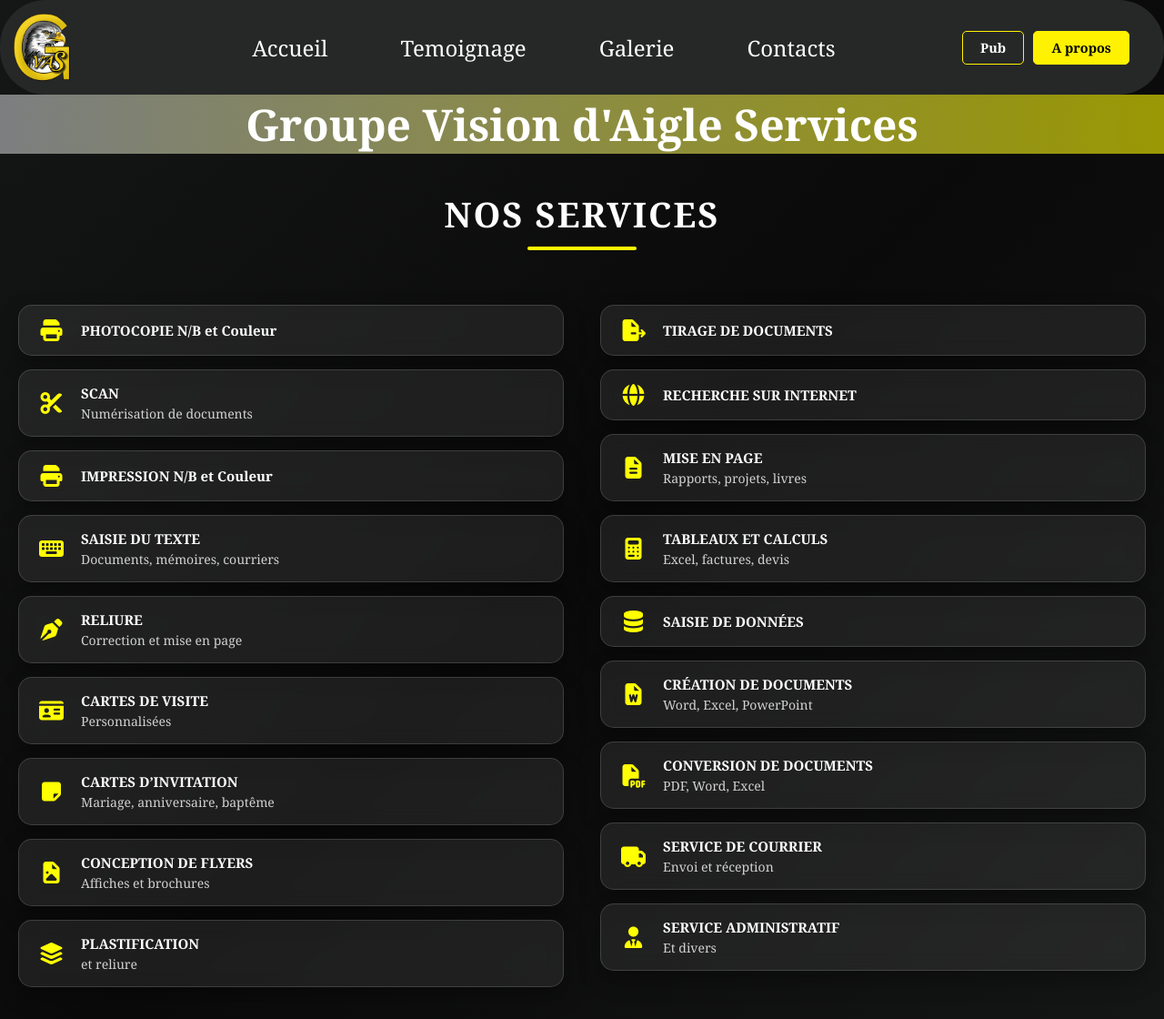
After one commit to El-mavic/Projet_GVAS, a PHP site: page /nos_services.php in a window 1280 px wide. The commit adds this page. Shown: the whole page at 91% size. Run offline with PHP 8.4, Linux system fonts and the light colour scheme; some libraries are stand-ins or nearby versions.

Commit message:
la page nos services

```diff
--- a/SITE_GVAS/contacts.php
+++ b/SITE_GVAS/contacts.php
@@ -69,7 +69,7 @@
                                 </div>
                                 <div class="contact-text">
                                     <h4>Email</h4>
-                                    <p>gvas0101@mail.com</p>
+                                    <p>Info@gvas.com</p>
                                 </div>
                             </div>
 
--- /dev/null
+++ b/SITE_GVAS/nos_services.php
@@ -0,0 +1,423 @@
+<!DOCTYPE html>
+<html lang="fr">
+
+<head>
+    <meta charset="UTF-8">
+    <meta name="viewport" content="width=device-width, initial-scale=1.0">
+    <meta name="description" content="De réfférence, GVAS est une structure
+          professionnelle composée d’un personnel de qualité agréé
+          par l’État. spécialisé dans la vente des produits et services,
+          l'accompagnement professionnelle à travers des formations qualifiantes
+           et certifiantes mais aussi
+           dans un suivi quelconque en vue d’un domaine professionnel donné.">
+    <meta name="author" content="Mr El-mavic BAKALA">
+    <meta name="author" content="Miss Célina LUEMBA">
+    <meta name="author" content="Gln93/Mr Tokyo">
+    <meta name="robots" content="index, follow">
+    <meta name="keywords"
+        content="GVAS, EVGS, groupe vision d'aigle services, vision d'aigle, achat, formation, cours en ligne, produits, service">
+    <link rel="icon" href="images/Images/GVAS.png">
+    <title>Groupe Vision d'Aigle Services</title>
+    <link rel="stylesheet" href="https://cdnjs.cloudflare.com/ajax/libs/font-awesome/7.0.1/css/all.min.css"
+        integrity="sha512-2SwdPD6INVrV/lHTZbO2nodKhrnDdJK9/kg2XD1r9uGqPo1cUbujc+IYdlYdEErWNu69gVcYgdxlmVmzTWnetw=="
+        crossorigin="anonymous" referrerpolicy="no-referrer" />
+    <link rel="stylesheet" href="style.css">
+
+</head>
+
+<body>
+    <div class=" burger-menu ">
+        <ul class=" links">
+            <li><a href="index.php">Accueil</a></li>
+            <li><a href="temoignage.php">Temoignage</a></li>
+            <li><a href="galerie.php">Galerie</a></li>
+            <li><a href="contacts.php">Contacts</a></li>
+            <div class="divider"></div>
+            <div class="buttons-burger-menu">
+                <a class="action-button" href="Gloire/page_publicitaire.php">Pub</a>
+                <a class="action-button" style="white-space: nowrap;" href="/Vivi/apropos.php">A propos</a>
+            </div>
+        </ul>
+    </div>
+    <header>
+
+        <div class="navbar">
+            <div class="logo">
+                <img class="gvas" src="images/Images/GVAS.png" alt="GVAS">
+
+            </div>
+
+            <ul class="links">
+                <li><a href="index.php">Accueil</a></li>
+                <li><a href="temoignage.php">Temoignage</a></li>
+                <li><a href="galerie.php">Galerie</a></li>
+                <li><a href="contacts.php">Contacts</a></li>
+            </ul>
+            <div class="buttons">
+                <a class="action-button pro " href="Gloire/page_publicitaire.php">Pub</a>
+                <a class="action-button" style="  white-space: nowrap;" href="vivi/apropos.php">A propos</a>
+            </div>
+            <div class="burger-menu-button">
+                <i class="fa-solid fa-bars"></i>
+            </div>
+        </div>
+    </header>
+    <p class="texte">Groupe Vision d'Aigle Services </p>
+
+    <section class="services">
+
+        <h1 class="title">NOS SERVICES</h1>
+
+        <div class="services-container">
+
+            <!-- COLONNE GAUCHE -->
+            <div class="column">
+
+                <div class="service-card">
+                    <i class="fa-solid fa-print"></i>
+                    <div>
+                        <h3>PHOTOCOPIE N/B et Couleur</h3>
+                    </div>
+                </div>
+
+                <div class="service-card">
+                    <i class="fa-solid fa-scissors"></i>
+                    <div>
+                        <h3>SCAN</h3>
+                        <p>Numérisation de documents</p>
+                    </div>
+                </div>
+
+                <div class="service-card">
+                    <i class="fa-solid fa-print"></i>
+                    <div>
+                        <h3>IMPRESSION N/B et Couleur</h3>
+                    </div>
+                </div>
+
+                <div class="service-card">
+                    <i class="fa-solid fa-keyboard"></i>
+                    <div>
+                        <h3>SAISIE DU TEXTE</h3>
+                        <p>Documents, mémoires, courriers</p>
+                    </div>
+                </div>
+
+                <div class="service-card">
+                    <i class="fa-solid fa-pen-nib"></i>
+                    <div>
+                        <h3>RELIURE</h3>
+                        <p>Correction et mise en page</p>
+                    </div>
+                </div>
+
+                <div class="service-card">
+                    <i class="fa-solid fa-id-card"></i>
+                    <div>
+                        <h3>CARTES DE VISITE</h3>
+                        <p>Personnalisées</p>
+                    </div>
+                </div>
+
+                <div class="service-card">
+                    <i class="fa-solid fa-note-sticky"></i>
+                    <div>
+                        <h3>CARTES D’INVITATION</h3>
+                        <p>Mariage, anniversaire, baptême</p>
+                    </div>
+                </div>
+
+                <div class="service-card">
+                    <i class="fa-solid fa-file-image"></i>
+                    <div>
+                        <h3>CONCEPTION DE FLYERS</h3>
+                        <p>Affiches et brochures</p>
+                    </div>
+                </div>
+
+                <div class="service-card">
+                    <i class="fa-solid fa-layer-group"></i>
+                    <div>
+                        <h3>PLASTIFICATION</h3>
+                        <p>et reliure</p>
+                    </div>
+                </div>
+
+            </div>
+
+            <!-- COLONNE DROITE -->
+            <div class="column">
+
+                <div class="service-card">
+                    <i class="fa-solid fa-file-export"></i>
+                    <div>
+                        <h3>TIRAGE DE DOCUMENTS</h3>
+                    </div>
+                </div>
+
+                <div class="service-card">
+                    <i class="fa-solid fa-globe"></i>
+                    <div>
+                        <h3>RECHERCHE SUR INTERNET</h3>
+                    </div>
+                </div>
+
+                <div class="service-card">
+                    <i class="fa-solid fa-file-lines"></i>
+                    <div>
+                        <h3>MISE EN PAGE</h3>
+                        <p>Rapports, projets, livres</p>
+                    </div>
+                </div>
+
+                <div class="service-card">
+                    <i class="fa-solid fa-calculator"></i>
+                    <div>
+                        <h3>TABLEAUX ET CALCULS</h3>
+                        <p>Excel, factures, devis</p>
+                    </div>
+                </div>
+
+                <div class="service-card">
+                    <i class="fa-solid fa-database"></i>
+                    <div>
+                        <h3>SAISIE DE DONNÉES</h3>
+                    </div>
+                </div>
+
+                <div class="service-card">
+                    <i class="fa-solid fa-file-word"></i>
+                    <div>
+                        <h3>CRÉATION DE DOCUMENTS</h3>
+                        <p>Word, Excel, PowerPoint</p>
+                    </div>
+                </div>
+
+                <div class="service-card">
+                    <i class="fa-solid fa-file-pdf"></i>
+                    <div>
+                        <h3>CONVERSION DE DOCUMENTS</h3>
+                        <p>PDF, Word, Excel</p>
+                    </div>
+                </div>
+
+                <div class="service-card">
+                    <i class="fa-solid fa-truck"></i>
+                    <div>
+                        <h3>SERVICE DE COURRIER</h3>
+                        <p>Envoi et réception</p>
+                    </div>
+                </div>
+
+                <div class="service-card">
+                    <i class="fa-solid fa-user-tie"></i>
+                    <div>
+                        <h3>SERVICE ADMINISTRATIF</h3>
+                        <p>Et divers</p>
+                    </div>
+                </div>
+
+            </div>
+
+        </div>
+
+    </section>
+    <style>
+        body {
+            font-family: Cambria, Cochin, Georgia, Times, 'Times New Roman', serif;
+            margin: 0;
+            padding: 0;
+            background: linear-gradient(-45deg, #262828, #0a0a0a, #262828, #1c1c1c);
+            background-size: 400% 400%;
+            animation: gradientBG 12s ease infinite;
+            color: white;
+        }
+
+        /* ANIMATION BACKGROUND */
+        @keyframes gradientBG {
+            0% {
+                background-position: 0% 50%;
+            }
+
+            50% {
+                background-position: 100% 50%;
+            }
+
+            100% {
+                background-position: 0% 50%;
+            }
+        }
+
+        /* TITRE */
+        .title {
+            text-align: center;
+            margin: 40px 0;
+            font-size: 38px;
+            font-weight: bold;
+            letter-spacing: 2px;
+            text-transform: uppercase;
+            color: #ffffff;
+            position: relative;
+        }
+
+        .title::after {
+            content: "";
+            width: 120px;
+            height: 4px;
+            background: yellow;
+            display: block;
+            margin: 10px auto;
+            border-radius: 10px;
+        }
+
+        /* CONTAINER */
+        .services-container {
+            display: flex;
+            justify-content: center;
+            gap: 40px;
+            padding: 20px;
+            flex-wrap: wrap;
+        }
+
+        /* COLONNE */
+        .column {
+            flex: 1;
+            min-width: 320px;
+        }
+
+        /* CARD GLASS STYLE */
+        .service-card {
+            background: rgba(255, 255, 255, 0.08);
+            backdrop-filter: blur(10px);
+            -webkit-backdrop-filter: blur(10px);
+            border: 1px solid rgba(255, 255, 255, 0.15);
+
+            display: flex;
+            align-items: center;
+            gap: 15px;
+
+            padding: 15px 18px;
+            margin-bottom: 15px;
+
+            border-radius: 15px;
+            box-shadow: 0 10px 25px rgba(0, 0, 0, 0.3);
+
+            transition: all 0.4s ease;
+            cursor: pointer;
+
+            opacity: 0;
+            transform: translateY(20px);
+            animation: fadeIn 0.8s forwards;
+        }
+
+        /* ANIMATION APPARITION */
+        @keyframes fadeIn {
+            to {
+                opacity: 1;
+                transform: translateY(0);
+            }
+        }
+
+        /* DELAY AUTOMATIQUE */
+        .service-card:nth-child(1) {
+            animation-delay: 0.1s;
+        }
+
+        .service-card:nth-child(2) {
+            animation-delay: 0.2s;
+        }
+
+        .service-card:nth-child(3) {
+            animation-delay: 0.3s;
+        }
+
+        .service-card:nth-child(4) {
+            animation-delay: 0.4s;
+        }
+
+        .service-card:nth-child(5) {
+            animation-delay: 0.5s;
+        }
+
+        /* HOVER ULTRA PRO */
+        .service-card:hover {
+            transform: translateX(10px) scale(1.03);
+            background: rgba(203, 206, 6, 0.651);
+            border: 1px solid rgba(124, 124, 126, 0.822);
+            box-shadow: 0 15px 40px rgba(161, 204, 6, 0.678);
+        }
+
+        /* ICÔNES */
+        .service-card i {
+            font-size: 24px;
+            color: yellow;
+            width: 35px;
+            text-align: center;
+            transition: 0.3s;
+        }
+
+        .service-card:hover i {
+            transform: rotate(10deg) scale(1.2);
+            color: #fff;
+        }
+
+        /* TEXTES */
+        .service-card h3 {
+            margin: 0;
+            font-size: 15px;
+            color: #fff;
+        }
+
+        .service-card p {
+            margin: 3px 0 0;
+            font-size: 14px;
+            color: rgba(255, 255, 255, 0.801);
+        }
+
+        /* RESPONSIVE */
+        @media (max-width: 768px) {
+            .services-container {
+                flex-direction: column;
+                align-items: center;
+            }
+        }
+    </style>
+
+    <!--burgerMenuButton-->
+    <script>
+        const burgerMenuButton = document.querySelector('.burger-menu-button');
+        const burgerMenuButtonIcon = document.querySelector('.burger-menu-button i');
+        const burgerMenu = document.querySelector('.burger-menu');
+
+        burgerMenuButton.onclick = function (e) {
+            e.stopPropagation();
+
+            burgerMenu.classList.toggle('open');
+
+            const isOpen = burgerMenu.classList.contains('open');
+
+            burgerMenuButtonIcon.classList = isOpen ?
+                'fa-solid fa-xmark' :
+                'fa-solid fa-bars';
+        };
+
+        /* fermer si on clique à côté */
+        document.addEventListener('click', function (e) {
+            if (
+                !burgerMenu.contains(e.target) &&
+                !burgerMenuButton.contains(e.target)
+            ) {
+                burgerMenu.classList.remove('open');
+                burgerMenuButtonIcon.classList = 'fa-solid fa-bars';
+            }
+        });
+
+        /* empêcher fermeture si clic dans le menu */
+        burgerMenu.addEventListener('click', function (e) {
+            e.stopPropagation();
+        });
+    </script>
+
+</body>
+
+</html>
--- a/SITE_GVAS/style.css
+++ b/SITE_GVAS/style.css
@@ -1487,8 +1487,27 @@ li {
     margin: 0;
 }
 
+
+.sidebar1 ul li a {
+    display: block;
+    width: 100%;
+    padding: 1px 20px;
+    text-decoration: none;
+    color: #fff;
+    font-size: 1rem;
+    border-radius: 8px;
+    transition: all 0.3s ease;
+    white-space: nowrap;
+}
+
+.sidebar1 a:hover {
+    background: #fff200;
+    color: black;
+    transform: translateX(5px);
+}
+
 .card1 ul li {
-    font-size: 1rem;
+    font-size: 0.7rem;
     padding: 6px 0;
     color: #eaeaea;
     display: flex;
@@ -1551,7 +1570,7 @@ li {
     }
 
     .card1 ul li {
-        font-size: 1.2rem;
+        font-size: 0.7rem;
         padding: 8px;
     }
 
```
Also changed, not shown: SITE_GVAS/Formation.php (+9 -7 lines), SITE_GVAS/index.php (+9 -9 lines).
